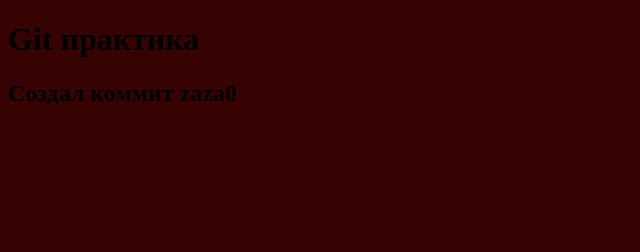
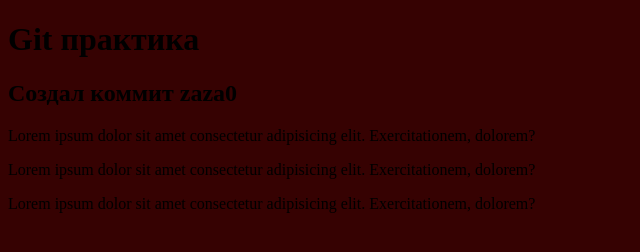
Before and after one commit to Andrianovi/lesson-git, a plain HTML site: page index.html in a window 1280 px wide. Shown: the whole page, without its empty margins (0-640 px from the left). Drawn offline with Linux system fonts and the light colour scheme.

Commit message:
Add section with x3 paragraphs to main page

```diff
--- a/index.html
+++ b/index.html
@@ -18,6 +18,11 @@
 	<div class="wrapper">
 		<h1>Git практика </h1>
 		<h2>Создал коммит zaza0</h2>
+		<section>
+			<p>Lorem ipsum dolor sit amet consectetur adipisicing elit. Exercitationem, dolorem?</p>
+			<p>Lorem ipsum dolor sit amet consectetur adipisicing elit. Exercitationem, dolorem?</p>
+			<p>Lorem ipsum dolor sit amet consectetur adipisicing elit. Exercitationem, dolorem?</p>
+		</section>
 	</div>
 </body>
 
```
